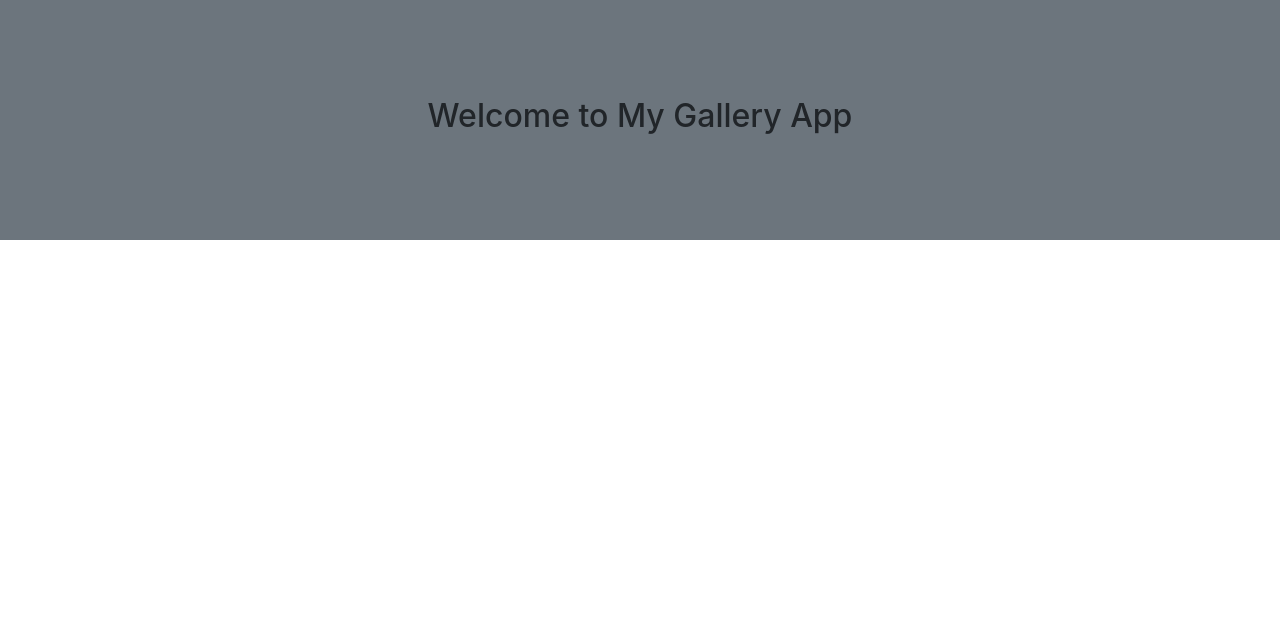
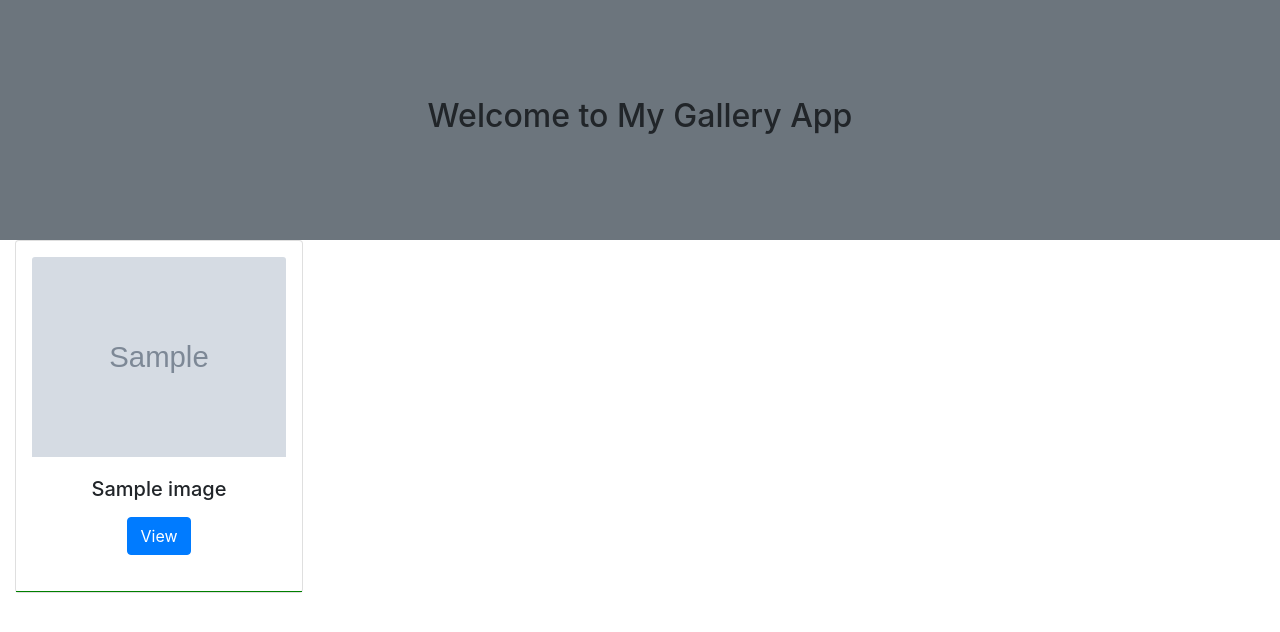
Before and after one commit to Rubyroy12/gallery-app, a Django app: template gallery/images/templates/index.html in a window 1280 px wide. Shown: the part 56-688 px from the top of the page. Run offline with Django 3.2, Linux system fonts and the light colour scheme; tables that the repository leaves empty hold one stand-in row (values such as "Sample post"); the template is opened without the code that fills it: values that come from a table or form of the project are taken from there, most other values are stand-ins (such as "Sample title", 1, 10 or a date in 2020); grey boxes marked "Sample" are stand-in pictures; some libraries are stand-ins or nearby versions.

Commit message:
add images to display in templates

```diff
--- a/gallery/images/templates/index.html
+++ b/gallery/images/templates/index.html
@@ -1,14 +1,47 @@
 {% extends 'base.html'%}
 
 {%block content %}
-<div class="main">
-    <div class="row bg-secondary d-flex justify-content-center align-items-center"  style="height:30vh;" >
+<div class="container-fluid">
+    <div class="row bg-secondary d-flex justify-content-center align-items-center" style="height:30vh;">
 
         <h2>Welcome to My Gallery App</h2>
         <br>
         <p>
 
         </p>
+
+    </div>
+    <!-- looping through available images -->
+
+    <div class="container-fluid">
+
+        <div class="row justify-content-between">
+            {%for image_item in gallery%}
+
+
+
+                <div class="card" style="width: 18rem;">
+                    <div class="well well-lg p-3" style="text-align: center;border-bottom: 1px solid green;">
+                        <img class="card-img-top" src="{{image_item.photo.url}}" alt="Card image cap"
+                            class="img-responsive" height="200px" width="200px">
+                        <div class="card-body">
+                            <h5 class="card-title">{{image_item.name}}</h5>
+                            <p class="card-text"></p>
+                            <a href="#" class="btn btn-primary">View</a>
+                        </div>
+                    </div>
+                </div>
+                {% empty %}
+                <div class="row">
+                    <h2 class="text-center">There No items in the Gallery</h2>
+                </div>
+
+            {%endfor%}
+
+
+
+        </div>
+
 
     </div>
 
--- a/gallery/images/views.py
+++ b/gallery/images/views.py
@@ -3,5 +3,5 @@ from .models import Images,Category,Location
 
 # Create your views here.
 def home(request):
-    images = Images.get_image()
-    return render(request,'index.html',{'images':images})
+    gallery = Images.objects.all()
+    return render(request,'index.html',{'gallery':gallery})
```
